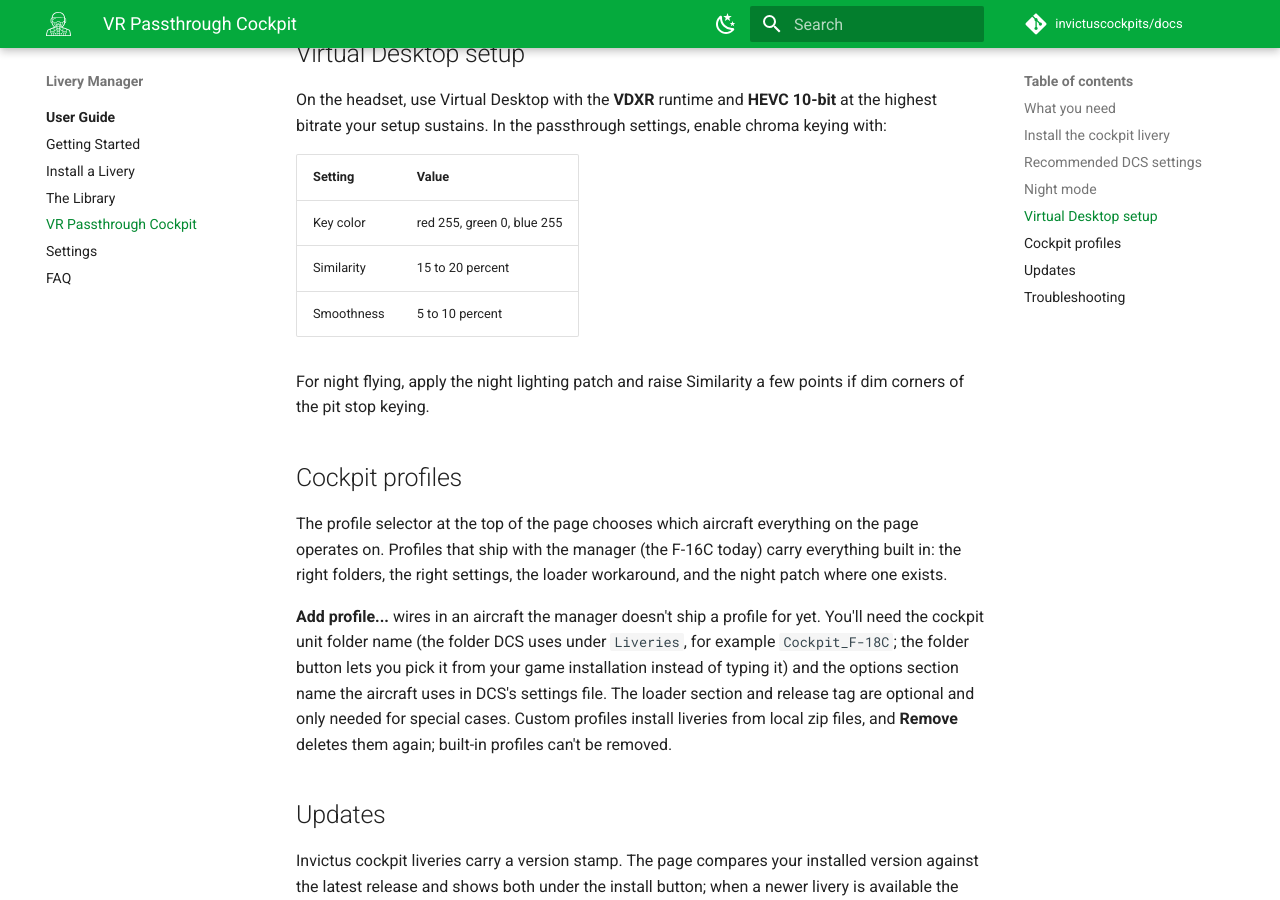
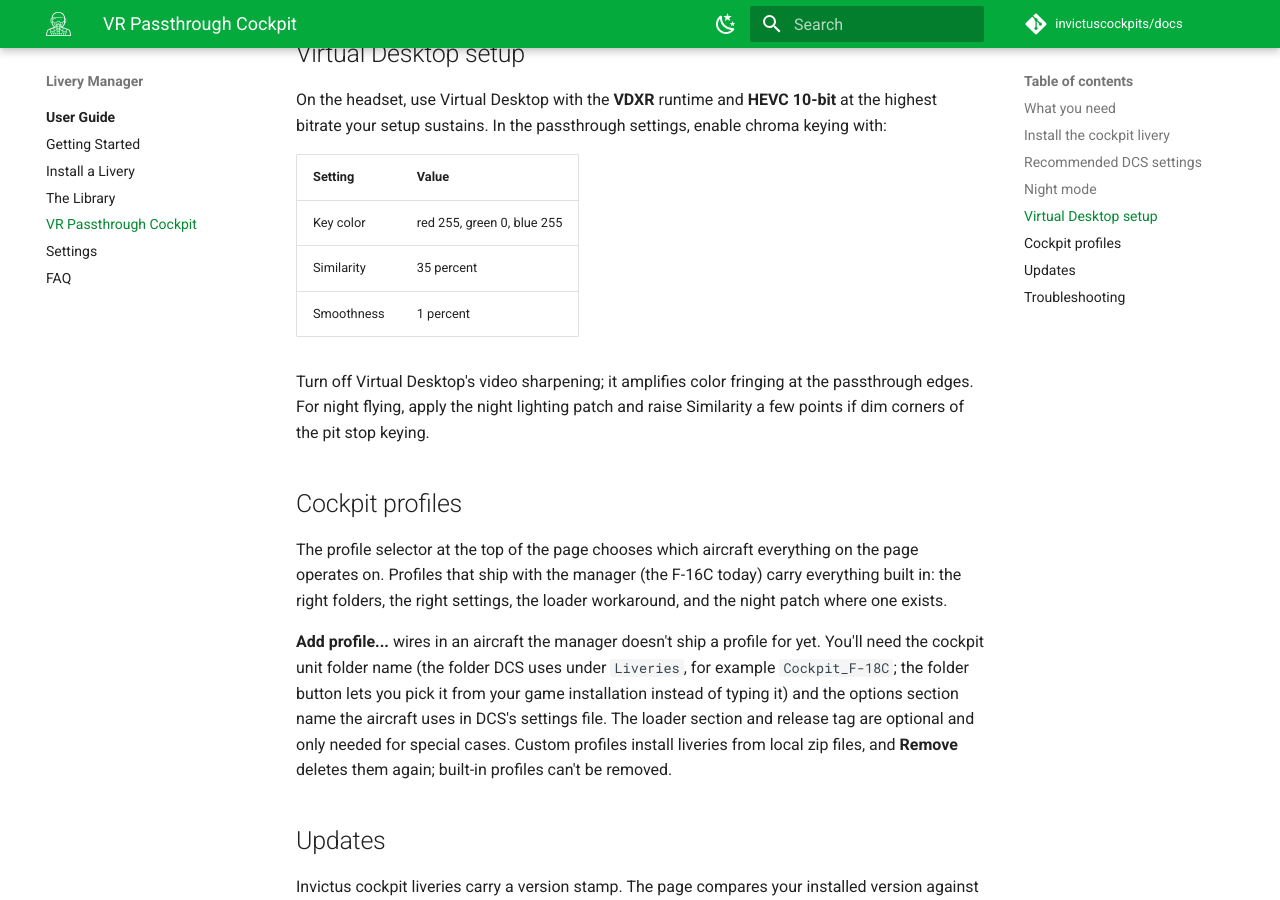
Before and after one commit to invictuscockpits/docs, an MkDocs documentation site: the page built from docs/livery-manager/user-guide/vr-passthrough.md, in a window 1280 px wide and 900 px high, scrolled down 3619 px. Built offline with MkDocs 1.6.1 and Material for MkDocs 9.7.7, drawn with Linux system fonts in a browser that asks for light colours; comment, search, counter and statistics services are not loaded.

Commit message:
VR guide: in-headset tuned Virtual Desktop values (Similarity 35, Smoothness 1)

```diff
--- a/docs/livery-manager/user-guide/vr-passthrough.md
+++ b/docs/livery-manager/user-guide/vr-passthrough.md
@@ -96,11 +96,12 @@ passthrough settings, enable chroma keying with:
 | Setting | Value |
 | --- | --- |
 | Key color | red 255, green 0, blue 255 |
-| Similarity | 15 to 20 percent |
-| Smoothness | 5 to 10 percent |
+| Similarity | 35 percent |
+| Smoothness | 1 percent |
 
-For night flying, apply the night lighting patch and raise Similarity a few
-points if dim corners of the pit stop keying.
+Turn off Virtual Desktop's video sharpening; it amplifies color fringing at
+the passthrough edges. For night flying, apply the night lighting patch and
+raise Similarity a few points if dim corners of the pit stop keying.
 
 ## Cockpit profiles
 
```
